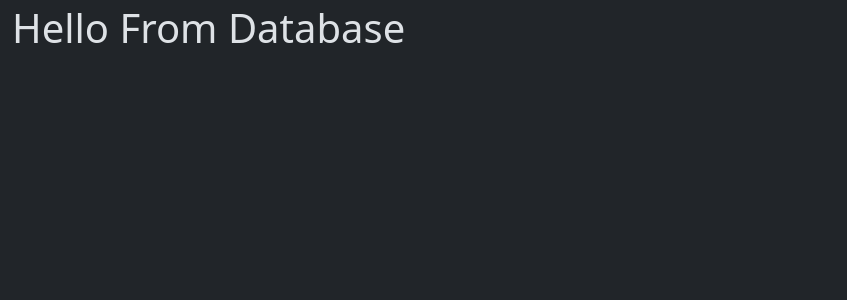
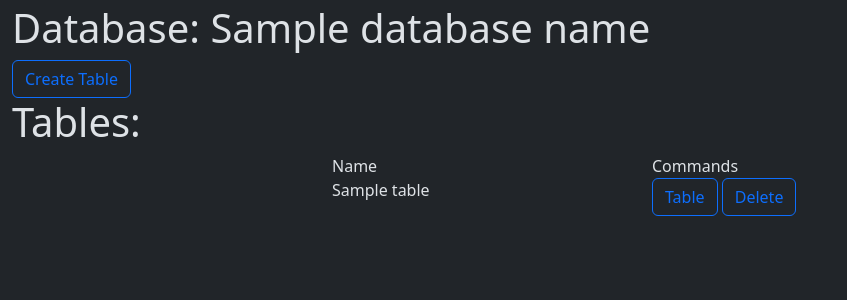
Before and after one commit to Abu-Shmo5/SqliterPy, a Flask app: template templates/database.html in a window 1280 px wide. Shown: the part 56-356 px from the top of the page, without its empty margins (0-847 px from the left). Run offline with Flask 3, Linux system fonts and the light colour scheme; the template is opened without the code that fills it: most values are stand-ins (such as "Sample title", 1, 10 or a date in 2020); some libraries are stand-ins or nearby versions.

Commit message:
show tables

```diff
--- a/templates/database.html
+++ b/templates/database.html
@@ -3,7 +3,28 @@
 {% block title %}Database{% endblock %}
 
 
+{% block body %}
+<h1>Database: {{ database_name }}</h1>
+<button class="btn btn-outline-primary">Create Table</button>
+{% if tables | length != 0 %}
+<h1>Tables:</h1>
+<div class="row">
+    <div class="col-3"></div>
+    <div class="col-3">Name</div>
+    <div class="col-3">Commands</div>
+    <div class="col-3"></div>
 
-{% block body %}
-<h1>Hello From Database</h1>
+    {% for table in tables %}
+    <div class="col-3"></div>
+    <div class="col-3">{{table}}</div>
+    <div class="col-3">
+        <a class="btn btn-outline-primary" href="/table/{{ database_name }}/{{ table }}">Table</a>
+        <a class="btn btn-outline-primary" href="/api/delete/{{ database_name }}/{{ table }}">Delete</a>
+    </div>
+    <div class="col-3"></div>
+    {% endfor %}
+</div>
+{% else %}
+<h1>No Tables</h1>
+{% endif %}
 {% endblock %}
```
